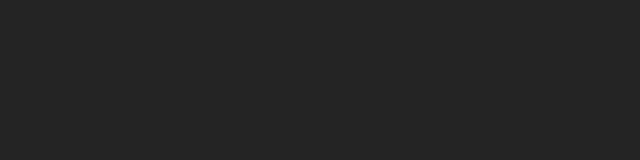
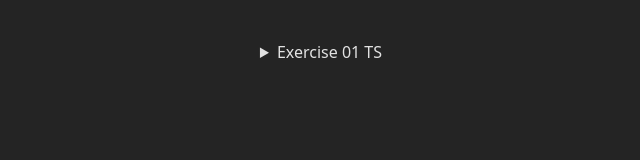
Before and after one commit to salino3/exercises-2026-react-typescript-01, a React (Vite) app: page / in a window 1280 px wide. Shown: the top 160 px of the page, without its empty margins (319-959 px from the left). Built offline with nearby package versions, Linux system fonts and the light colour scheme.

Commit message:
create first component

```diff
--- a/src/App.tsx
+++ b/src/App.tsx
@@ -1,7 +1,15 @@
+import { Exercise01 } from "./components";
 import "./App.scss";
 
 function App() {
-  return <div className="main"></div>;
+  return (
+    <div className="main">
+      <details>
+        <summary>Exercise 01 TS</summary>
+        <Exercise01 />
+      </details>
+    </div>
+  );
 }
 
 export default App;
--- /dev/null
+++ b/src/components/ex-01/ex-01.tsx
@@ -0,0 +1,6 @@
+import type React from "react";
+import "./exercise01.styles.scss";
+
+export const Exercise01: React.FC = () => {
+  return <div className="exercise01">Exercise01</div>;
+};
--- /dev/null
+++ b/src/components/ex-01/exercise01.styles.scss
@@ -0,0 +1,2 @@
+.exercise01 {
+}
--- /dev/null
+++ b/src/components/ex-01/index.ts
@@ -0,0 +1 @@
+export * from "./ex-01";
--- /dev/null
+++ b/src/components/index.ts
@@ -0,0 +1 @@
+export * from "./ex-01";
```
